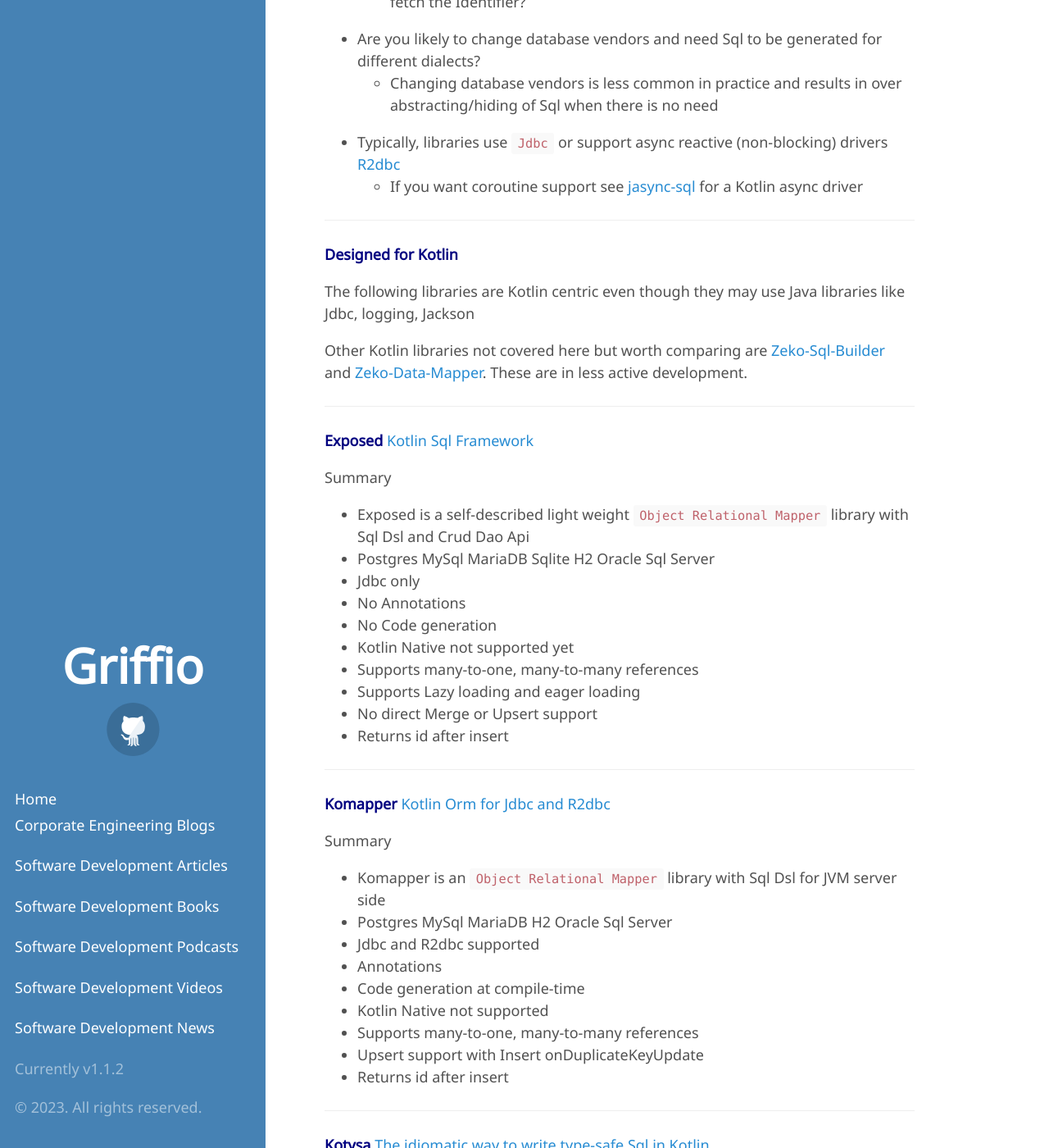
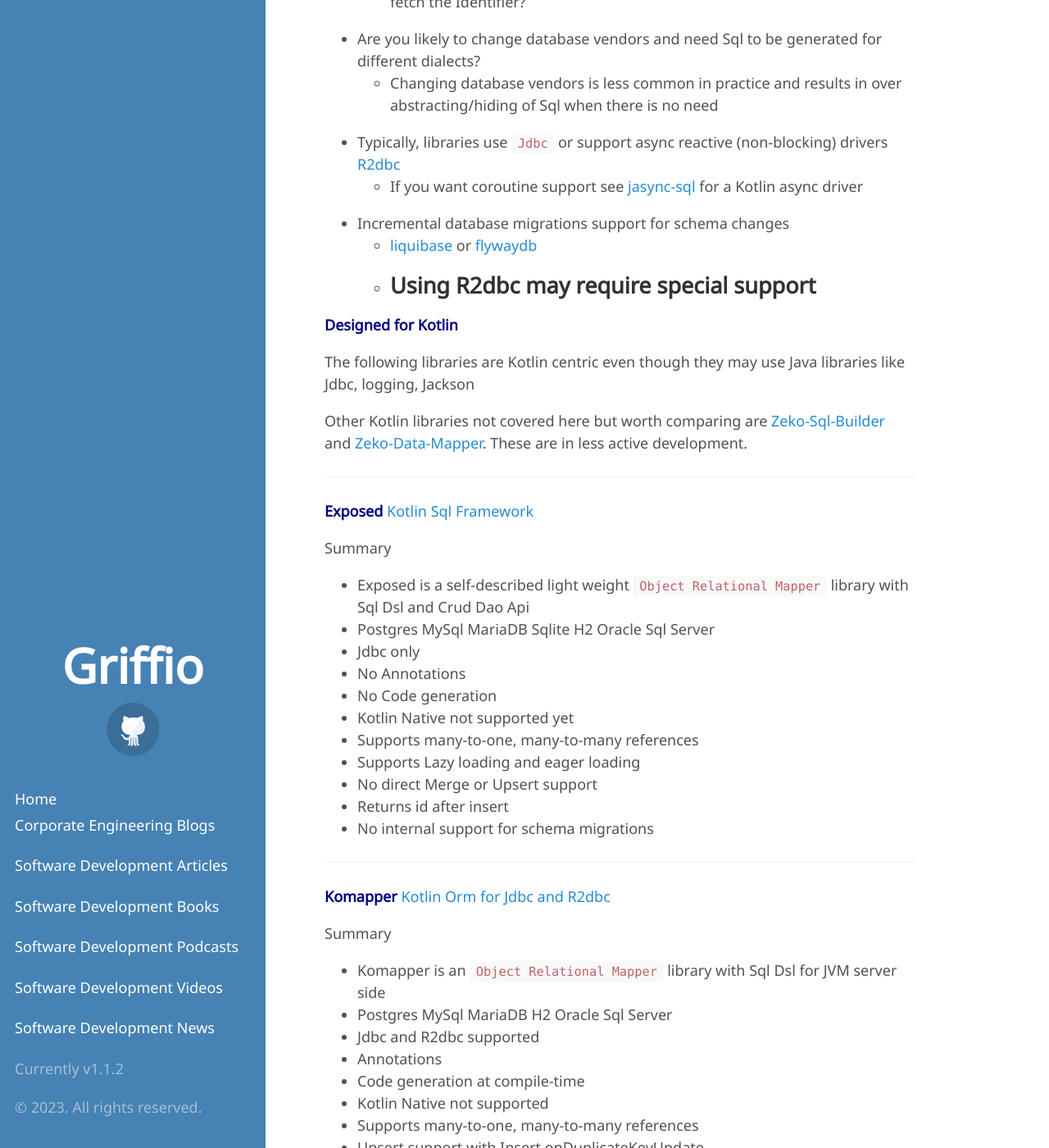
Before and after one commit to griffio/griffio.github.io, a Jekyll site: the page built from _posts/2023-04-20-More-Kotlin-Sql-Persistence-Comparision.md, in a window 1280 px wide and 1400 px high, scrolled down 1689 px. Shown: the whole window at 82% size. Built offline with Jekyll 4.4.1, drawn with Linux system fonts in a browser that asks for light colours; some web fonts are replaced; some of the changed text lies outside the part shown.

Commit message:
First draft
Add schema migration support

```diff
--- a/_posts/2023-04-20-More-Kotlin-Sql-Persistence-Comparision.md
+++ b/_posts/2023-04-20-More-Kotlin-Sql-Persistence-Comparision.md
@@ -51,7 +51,9 @@
   * Changing database vendors is less common in practice and results in over abstracting/hiding of Sql when there is no need
 * Typically, libraries use `Jdbc` or support async reactive (non-blocking) drivers [R2dbc](https://r2dbc.io/)
   * If you want coroutine support see [jasync-sql](https://github.com/jasync-sql/jasync-sql) for a Kotlin async driver
-
+* Incremental database migrations support for schema changes
+  * [liquibase](https://www.liquibase.org/) or [flywaydb](https://flywaydb.org/)
+  * Using R2dbc may require special support
 ---
 
 **Designed for Kotlin**
@@ -77,6 +79,7 @@
 * Supports Lazy loading and eager loading
 * No direct Merge or Upsert support
 * Returns id after insert
+* No internal support for schema migrations
 
 ---
 
@@ -93,6 +96,7 @@
 * Supports many-to-one, many-to-many references
 * Upsert support with Insert onDuplicateKeyUpdate
 * Returns id after insert
+* No internal support for schema migrations
 
 ---
 
@@ -108,6 +112,7 @@
 * No associations
 * No direct Merge or Upsert support
 * Returns id after insert
+* No internal support for schema migrations
 
 ---
 
@@ -123,6 +128,7 @@
 * Some associations with foreign key - possible to extend
 * Upsert supported in Dialects
 * Returns id after insert
+* No internal support for schema migrations
 
 ---
 
@@ -140,6 +146,7 @@
 * No Entity associations
 * Upsert supported in Dialects
 * Returns id after insert
+* Support for schema migrations
 
 ---
 
@@ -163,6 +170,7 @@
 * Upsert supported in Sql
 * Returns id after insert
 * Kotlin extensions
+* Support for schema migrations
 
 ---
 
@@ -179,6 +187,7 @@
 * Upsert supported by Sql dialect
 * Returns id after insert
 * Kotlin extensions
+* Support for schema migrations
 
 ---
 
@@ -196,3 +205,4 @@
 * Entity associations
 * Upsert supported by Sql dialect
 * Kotlin mapper extensions
+* Support for schema migrations
```
